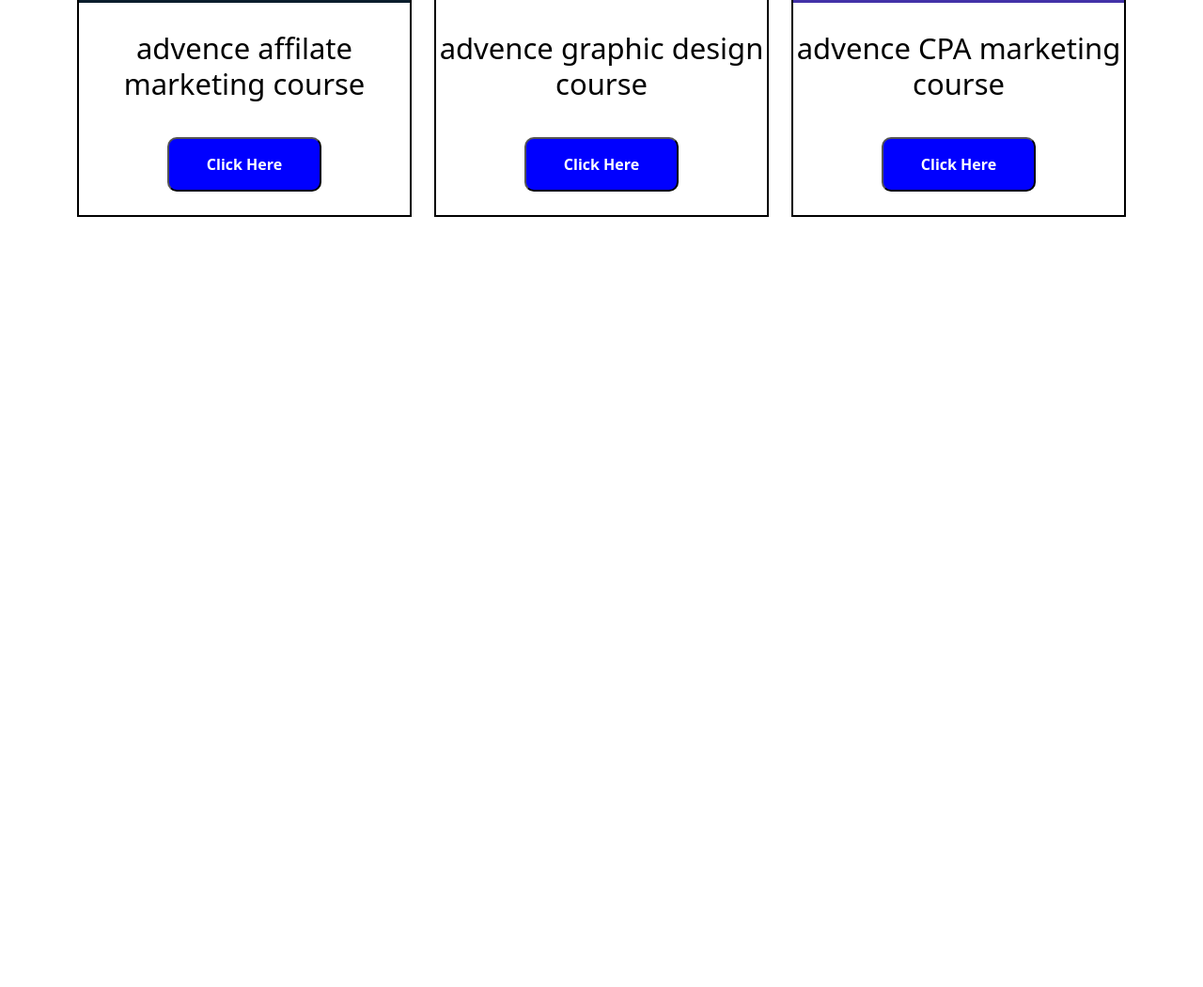
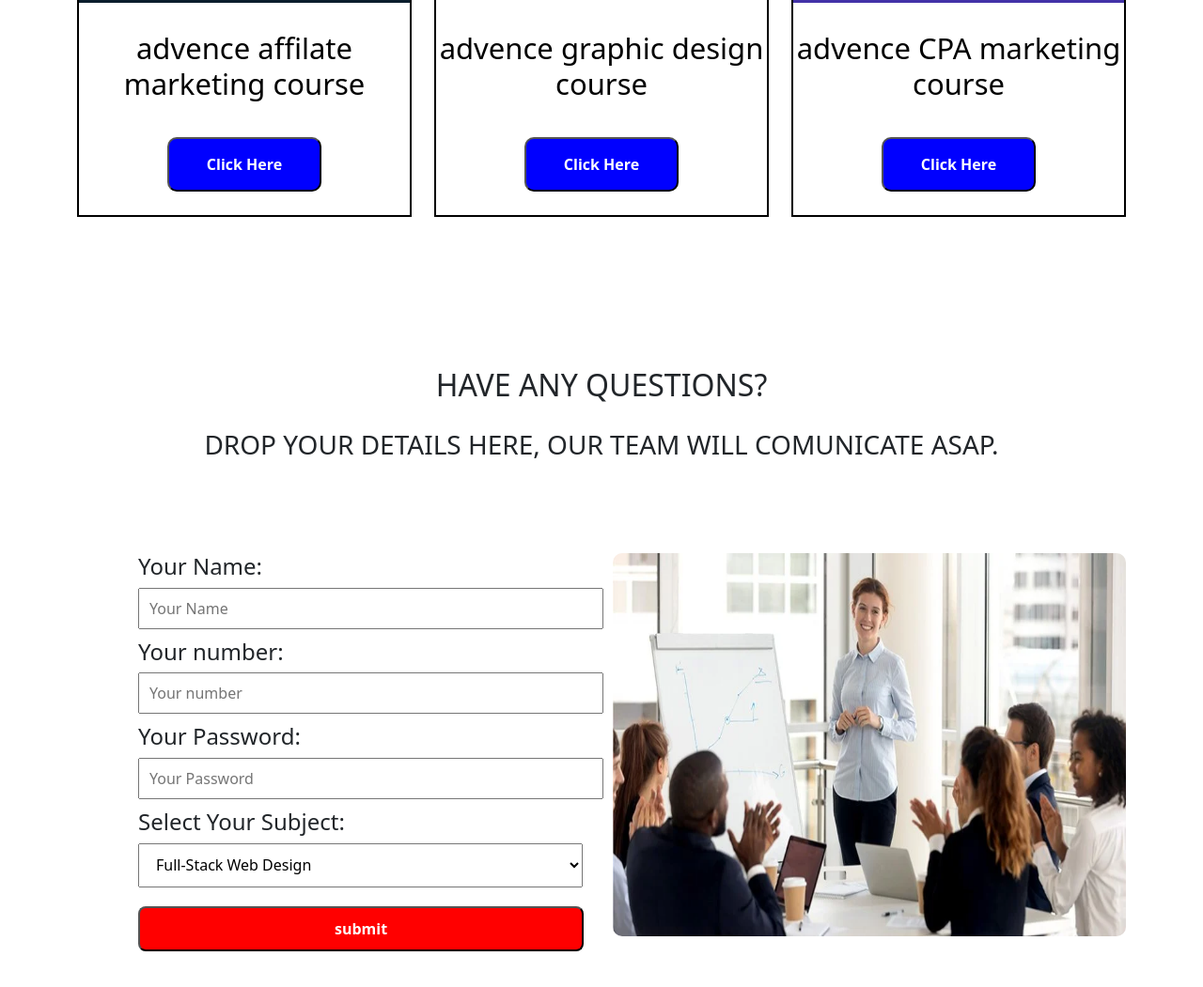
Before and after one commit to developeranikhossin/collage-project, a plain HTML site: page index.html in a window 1280 px wide. Shown: the part 2220-3271 px from the top of the page at 94% size. Before the commit the page ends 2521 px from the top, so only its background shows below. Drawn offline with Linux system fonts and the light colour scheme.

Commit message:
collage project

```diff
--- a/index.html
+++ b/index.html
@@ -84,7 +84,7 @@
                 <div class="single-features">
                     <div class="single-features-part">
                         <i class="fas fa-user-graduate"></i>
-                        <h3>10,000</h3>
+                        <h3>10,000+</h3>
                         <p>trained student</p>
                     </div>
                 </div>
@@ -189,13 +189,47 @@
 <!-- Our-course-end  -->
 
 
+<!-- question-area-start  -->
 
 
+<div class="question-area fix">
+    <div class="container">
+        <div class="row">
+            <div class="col-xl-12">
+                <div class="question-single-text">
+                    <h2>HAVE ANY QUESTIONS?</h2>
+                    <h3>DROP YOUR DETAILS HERE, OUR TEAM WILL COMUNICATE ASAP.</h3>
+                </div>
+            </div>
+            <div class="col-xl-6">
+                <div class="single-question">
+                    <form action="#">
+                        <h4>Your Name:</h4> <input class="input-one" placeholder="Your Name" type="text" required><br>
+                        <h4>Your number:</h4> <input class="input-two" placeholder="Your number" type="mobile" required><br>
+                        <h4>Your Password:</h4> <input class="input-there" placeholder="Your Password" type="email"required><br>
+                        <h4>Select Your Subject:</h4> <select class="Option" name="" id="#" required>
+                            <option value="Full-Stack Web Design">Full-Stack Web Design</option>
+                            <option value="Advenced facebook marketing">Advenced facebook marketing</option>
+                            <option value="Advence fiverr marketing">Advence fiverr marketing</option>
+                            <option value="Advence graphic design">Advence graphic design</option>
+                            <option value="Advence affilate marketing ">Advence affilate marketing </option>
+                            <option value="Advence CPA marketing">Advence CPA marketing</option>
+                        </select><br>
+                        <input class="form-a" type="submit" value="submit">
+                    </form>
+                </div>
+            </div>
+            <div class="col-xl-6">
+                <div class="single-question-img">
+                    <a href="#"><img src="img/questions.png" alt=""></a>
+                </div>
+            </div>
+        </div>
+    </div>
+</div>
 
 
-
-
-
+<!-- question-area-end  -->
 
 
 
--- a/style.css
+++ b/style.css
@@ -175,8 +175,6 @@
 .course-area{
 	padding: 90px 0 20px 0;
 }
-
-
 .single-text {
 	text-align: center;
 	padding-bottom: 80px;
@@ -224,3 +222,62 @@
 
 
 /* course-area-end */
+
+
+
+/* question-area-start  */
+
+
+.question-area{
+	padding: 90px 0;
+}
+.question-single-text{
+	text-align: center;
+	padding-bottom: 90px;
+}
+.question-single-text h2{
+	padding-bottom: 20px;
+}
+.question-single-text h3{}
+.single-question {
+	padding-left: 65px;
+}
+
+.single-question input {
+	margin-bottom: 10px;
+	padding: 8px 0;
+}
+.single-question .input-one {
+	padding-right: 250px;
+	padding-left: 10px;
+}
+.single-question .input-two {
+	padding-right: 250px;
+	padding-left: 10px;
+}
+.single-question .input-there {
+	padding-right: 250px;
+	padding-left: 10px;
+}
+.single-question .Option {
+	padding: 10px 208px 11px 14px;
+	margin-bottom: 20px;
+}
+.single-question .form-a {
+	text-decoration: none;
+	padding: 10px 207px;
+	background: red;
+	color: white;
+	border-radius: 8px;
+	font-weight: 700;
+}
+
+.single-question-img a img {
+	width: 100%;
+	height: 408px;
+	border-radius: 10px;
+}
+
+
+
+/* question-area-end  */
```
Also changed, not shown: img/questions.png (added).
